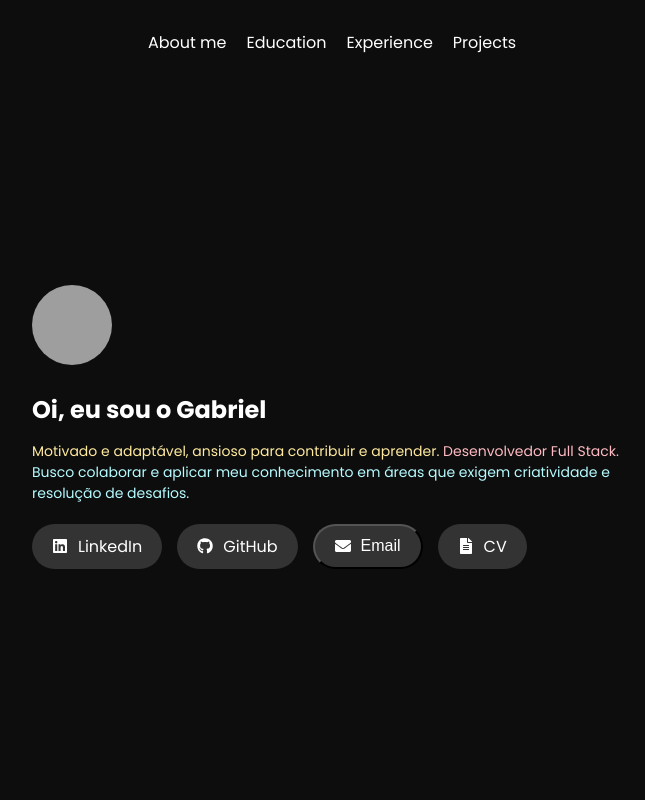
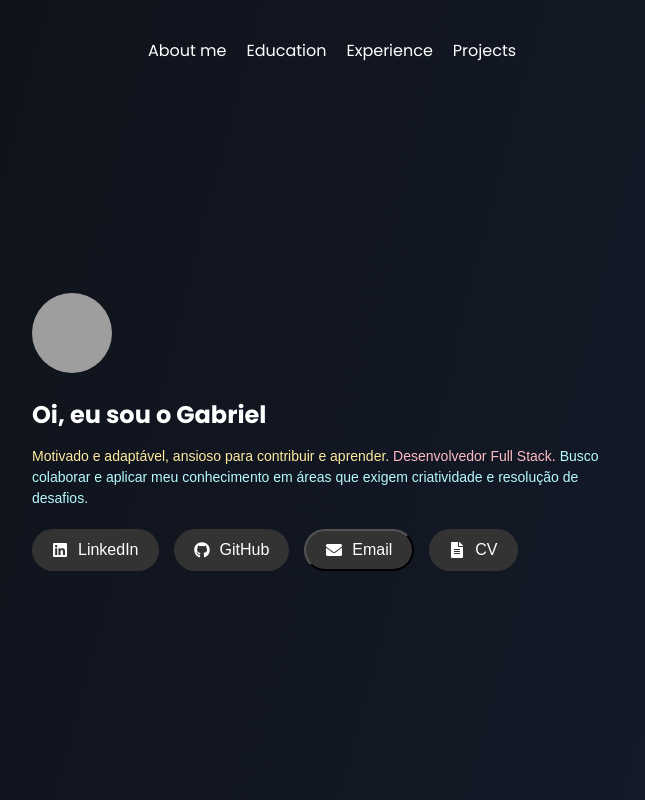
Before and after one commit to gabrielcsilvaa/PortfolioGabriel-react, a React (Create React App) app: page / in a window 1280 px wide. Shown: the top 800 px of the page, without its empty margins (308-953 px from the left). Built offline with nearby package versions, Linux system fonts and the light colour scheme; grey boxes are pictures that could not be loaded.

Commit message:
fazendo estilizaçao do fundo

```diff
--- a/src/App.css
+++ b/src/App.css
@@ -1,16 +1,14 @@
 body {
-  font-family: 'Poppins', sans-serif;
-  background-color: #0d0d0d; /* Fundo mais escuro para contraste */
-  margin: 0;
-  padding: 0;
+  background: linear-gradient(to bottom right, #0d1117, #141a29, #0f1015);
+  min-height: 100vh;
+  color: white;
+  font-family: Arial, sans-serif;
 }
-
 .App {
   display: flex;
   flex-direction: column;
   align-items: center;
   padding: 20px;
-
 }
 
 @media (max-width: 768px) {
```
Also changed, not shown: src/styles/skills.css (line endings or trailing spaces).
